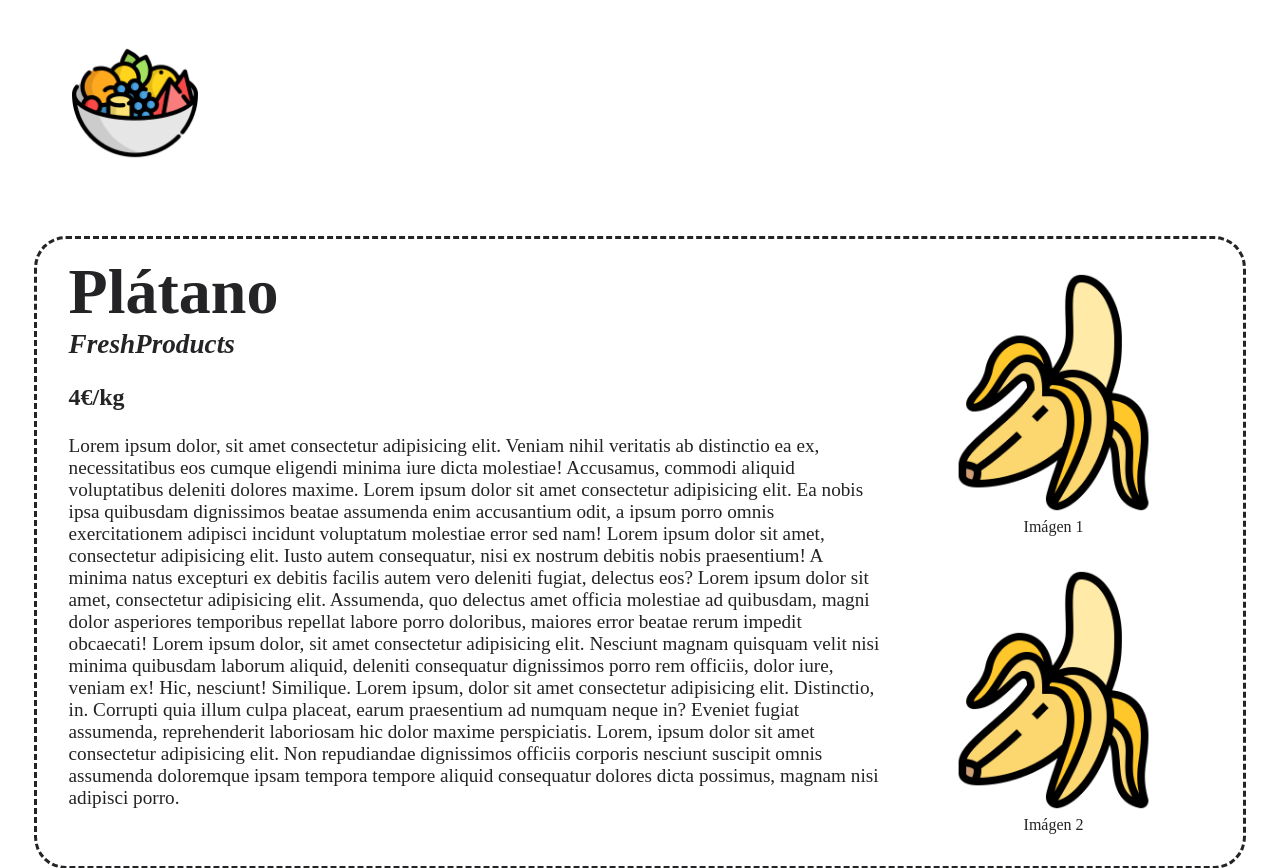
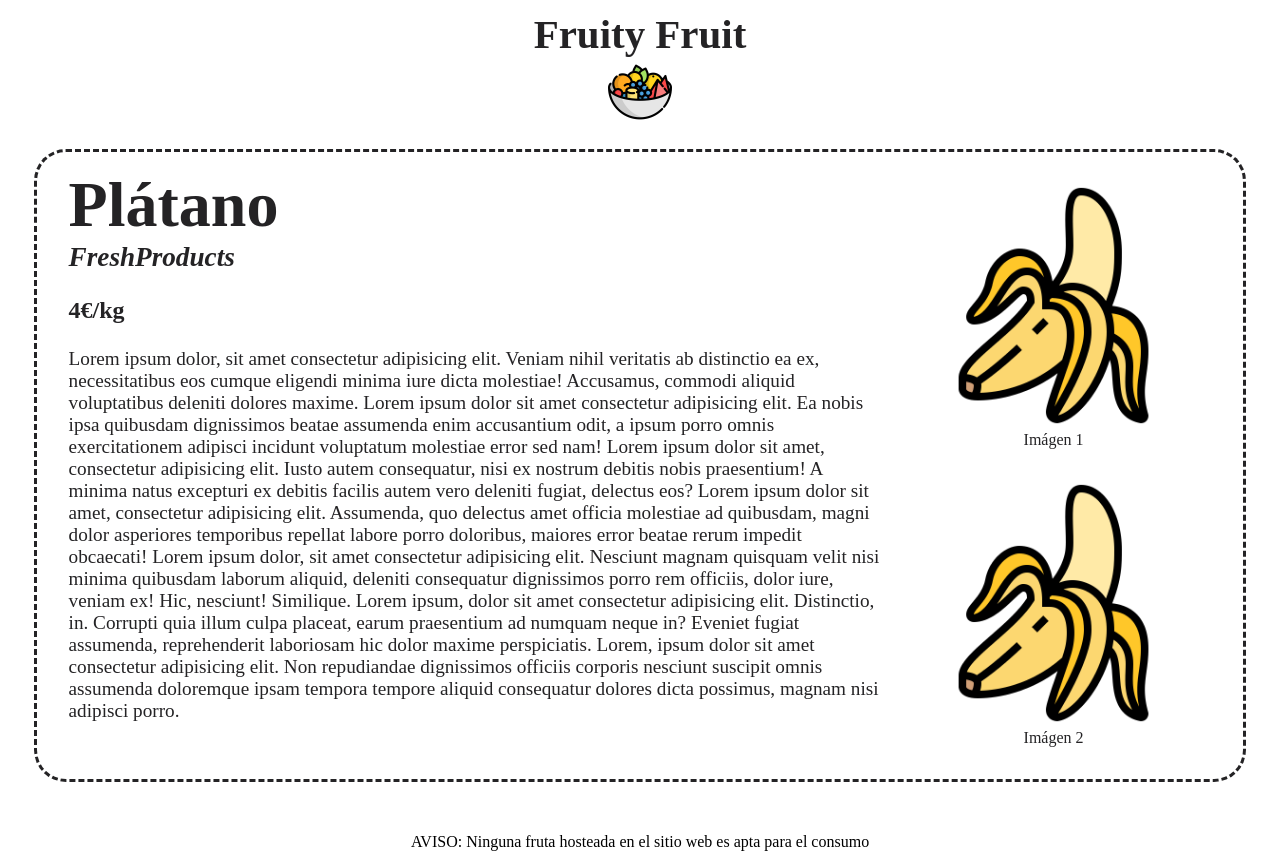
Before and after one commit to PinGunter/IS-UGR, a PHP site: page /producto_imprimir.html in a window 1280 px wide. Shown: the top 868 px of the page. Run offline with PHP 8.4, Linux system fonts and the light colour scheme.

Commit message:
en principio terminado?

```diff
--- a/SIBW/P1/static/css/producto_imprimir.css
+++ b/SIBW/P1/static/css/producto_imprimir.css
@@ -24,25 +24,29 @@ body{
     font-family: var(--fuente);
     background-color:white;
     margin: auto;
-    padding-top: 2em;
-    padding-bottom: 2.5em;
-    border-radius: 2em;
     color: var(--negro);
     border: var(--negro);
+    align-items: center;
+    align-content: space-between;
+    display: flex;
+    flex-direction:column;
 }
 
 
 .logo-img{
-    margin-left: 4em;
-    width: 10%;
-    height: auto;
+    width: 5%;
+    order: 2;
+    align-self: center;
+
 }
 
 .title-menu {
-    display: none;
-    height: auto;
-    text-align: left;
-    flex: 4;
+    height: 5%;
+    text-align: center;
+    order: 1;
+    width: 100%;
+    margin: -2%;
+    padding: 0;
 }
 .site-title{
     font-size: 1.6vw;
@@ -65,10 +69,12 @@ a{
     padding: 10px;
     vertical-align: bottom;
     color:black;
+
 }
 
 
 .main-frame{
+    margin-top: 0%;
     display: flex;
 }
 
@@ -115,6 +121,24 @@ a{
 .imagenes img{
     width: 70%;
 }
+
+@media only screen and (min-width: 1300px){
+    .imagenes img{
+        width: 60%;
+    }
+}
+
+@media only screen and (min-width: 1400px){
+    .imagenes img{
+        width: 50%;
+    }
+}
+@media only screen and (min-width: 1600px){
+    .imagenes img{
+        width: 4 0%;
+    }
+}
+
 
 .links{
     display: none;
```
